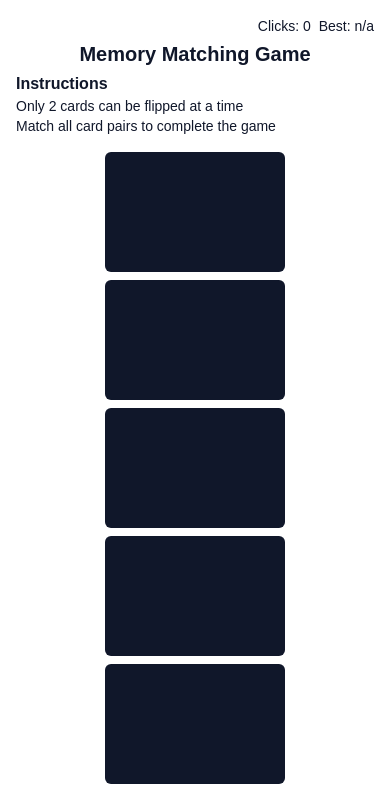
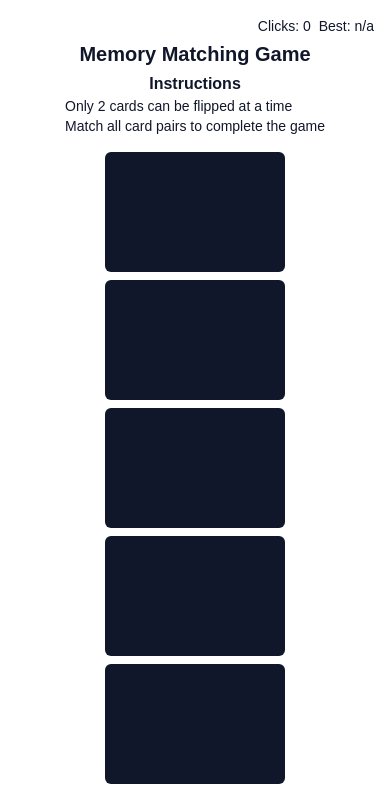
Before and after one commit to victory-a/memory-game, a Next.js app: page / in a window 390 px wide. Shown: the top 790 px of the page. Built offline with nearby package versions, Linux system fonts and the light colour scheme; grey boxes are pictures that could not be loaded.

Commit message:
style changes

```diff
--- a/src/components/GameBoard.tsx
+++ b/src/components/GameBoard.tsx
@@ -15,7 +15,7 @@ const GameBoard = () => {
         </div>
       </header>
       <h1 className='text-xl font-semibold my-1 text-center'>Memory Matching Game</h1>
-      <div className='flex flex-col sm:items-center'>
+      <div className='flex flex-col items-center'>
         <h2 className='font-semibold'>Instructions</h2>
         <ul className='text-sm'>
           <li>Only 2 cards can be flipped at a time</li>
@@ -36,7 +36,9 @@ const GameBoard = () => {
             />
           ))}
         </div>
-        <button onClick={shuffleCards} className='mt-4 text-foreground border border-foreground hover:text-background hover:bg-foreground py-2 px-4 rounded'>
+        <button
+          onClick={shuffleCards}
+          className='mt-4 text-foreground border border-foreground hover:text-background hover:bg-foreground py-2 px-4 rounded'>
           Restart Game
         </button>
       </section>
```
